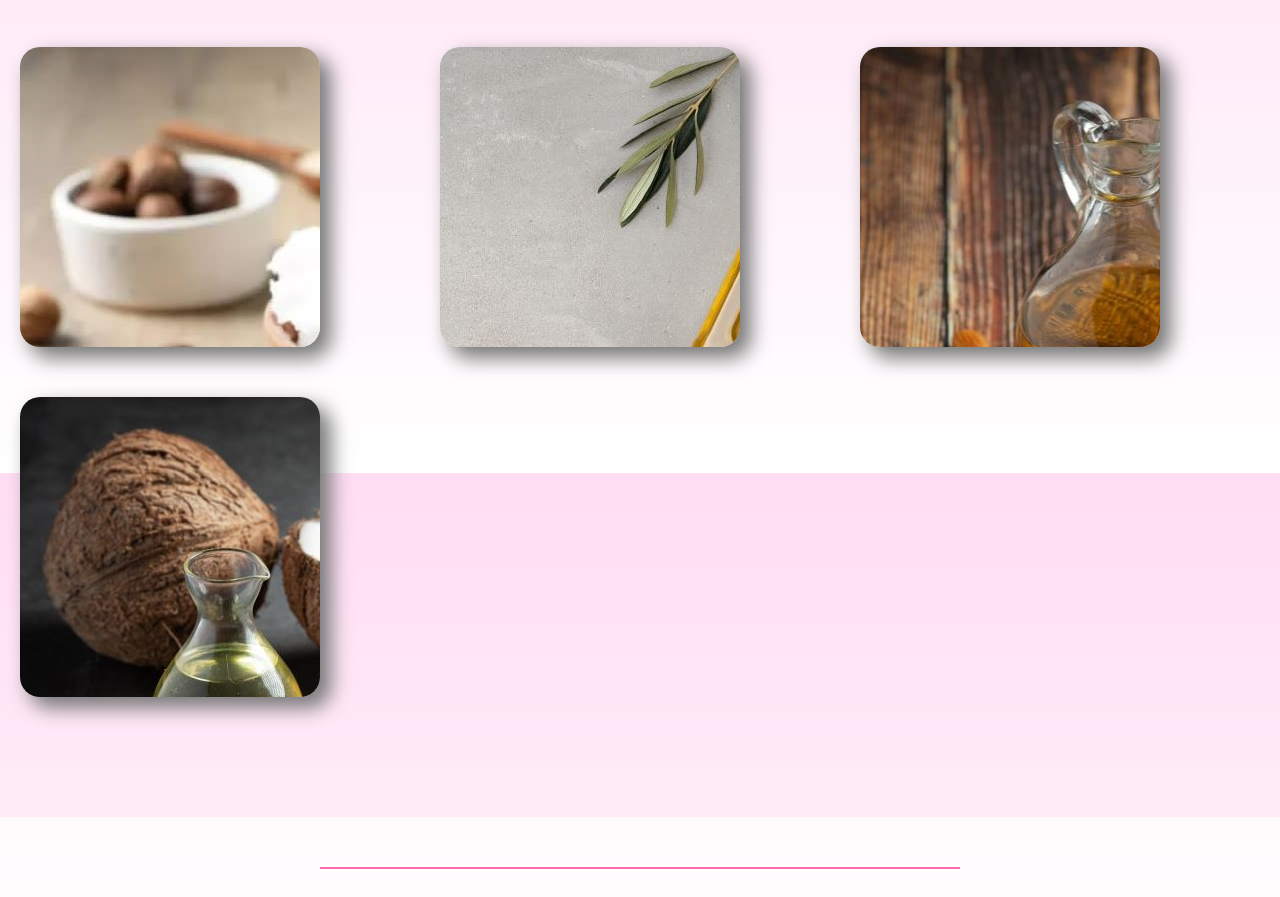
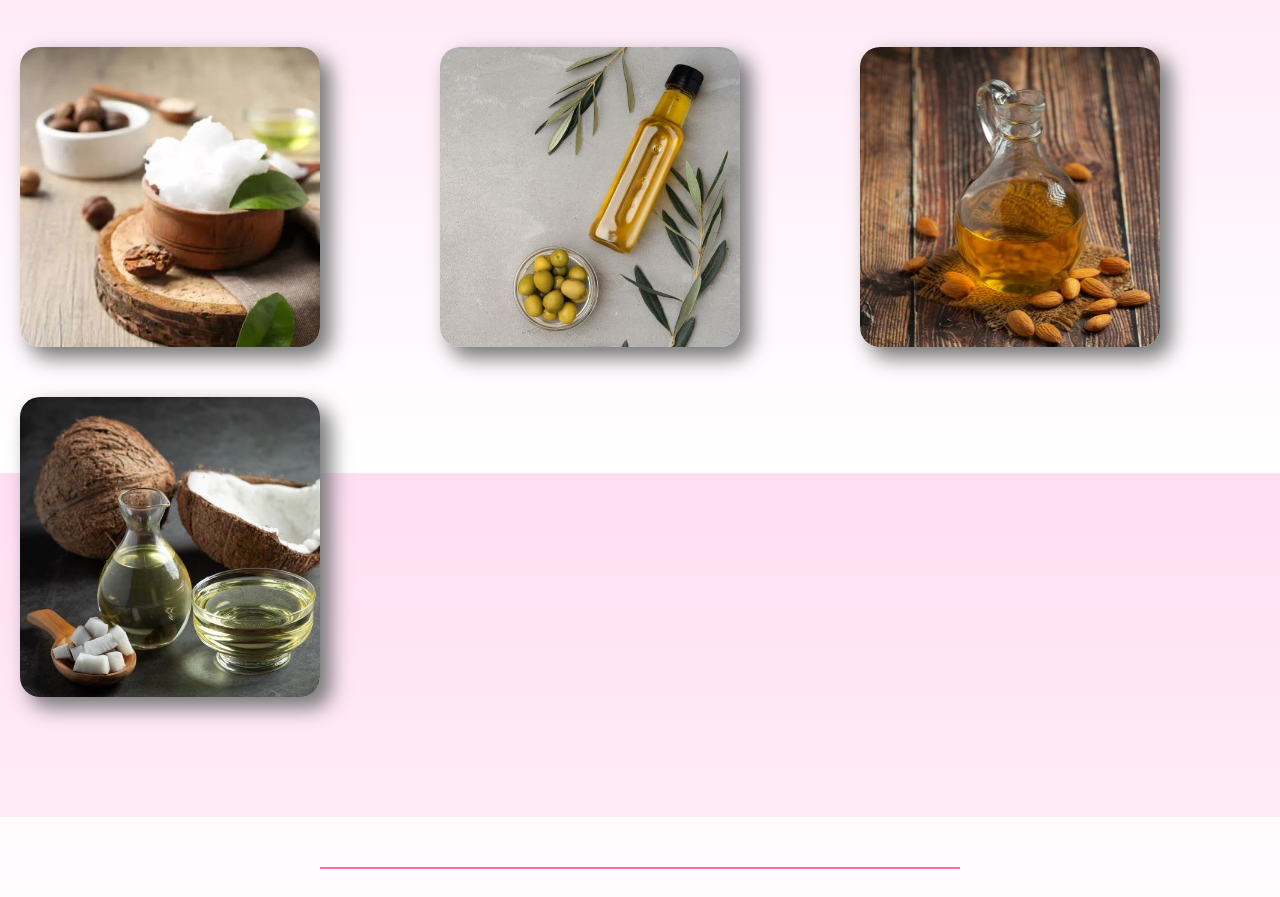
Before and after one commit to MohammadAlsayed47/GlowNaturals, a plain HTML site: page index.html in a window 1280 px wide. Shown: the part 1927-2824 px from the top of the page. Drawn offline with Linux system fonts and the light colour scheme; a web font is replaced by a local one.

Commit message:
Update skinCare.css

```diff
--- a/css/skinCare.css
+++ b/css/skinCare.css
@@ -226,6 +226,15 @@ span {
     background-image: url("../css/1-5.jpg");
 }
 
+.creation-1,
+.creation-2,
+.creation-3,
+.creation-4 {
+    background-size: contain;
+    background-position: center;
+    background-repeat: no-repeat;
+}
+
 .featured-creation {
     padding: 50px 0;
     background-color: rgba(255, 255, 255, 0.8);
```
